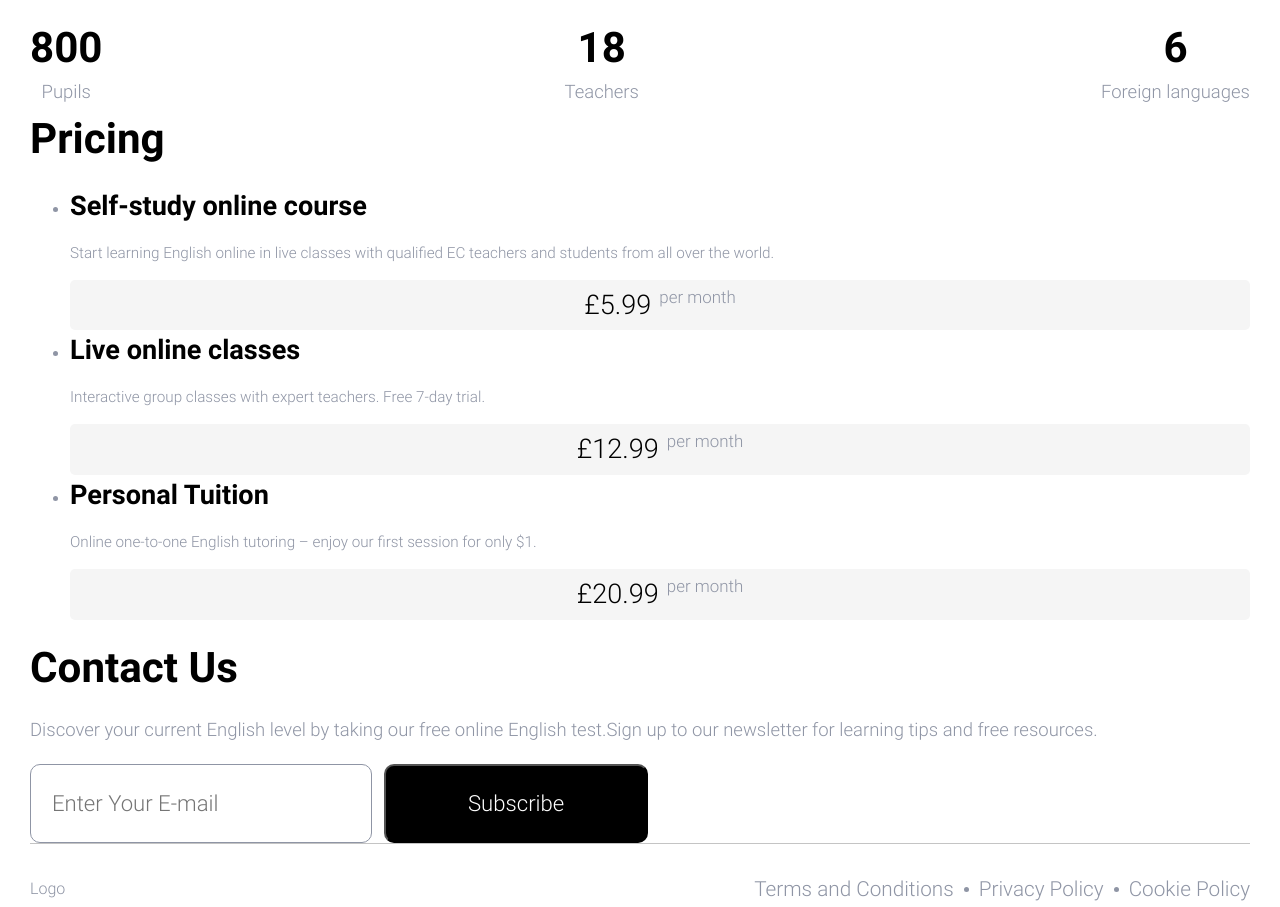
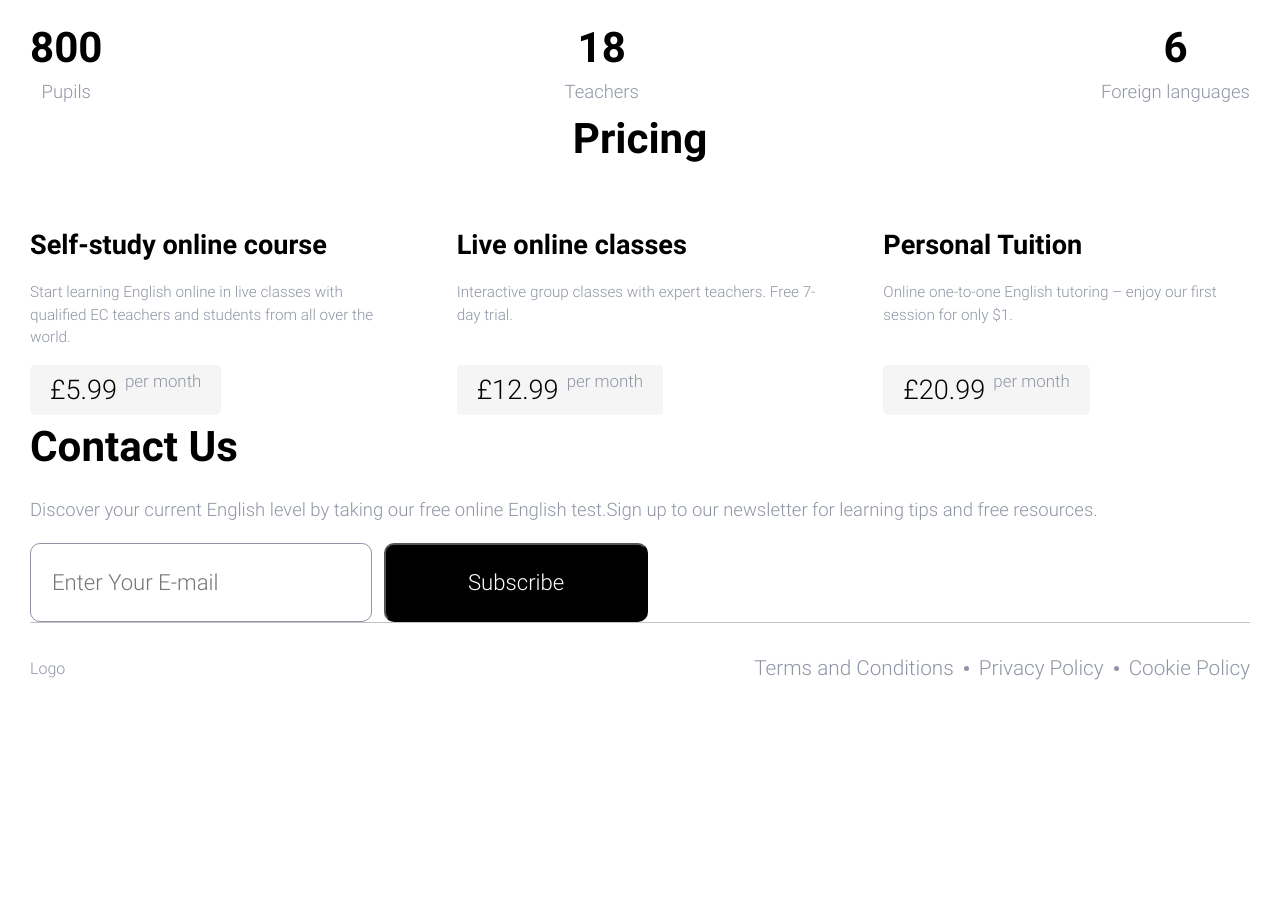
Before and after one commit to A-Apkhanov/Britlex, a website built with webpack: page src/index.html in a window 1280 px wide. Shown: the part 1625-2532 px from the top of the page. After the commit the page ends 2374 px from the top, so only its background shows below. Built offline with nearby package versions, Linux system fonts and the light colour scheme.

Commit message:
Add base styles for pricing

```diff
--- a/src/index.html
+++ b/src/index.html
@@ -157,11 +157,11 @@
       </ul>
     </article>
   </section>
-  <section id="pricing">
-    <h2 class="section-title">
+  <section id="pricing" class="pricing">
+    <h2 class="pricing_title section-title">
       Pricing
     </h2>
-    <ul>
+    <ul class="pricing_price-list">
       <li class="price-card">
         <h3 class="price-card_title">
           Self-study online course
@@ -169,7 +169,7 @@
         <p class="price-card_message">
           Start learning English online in live classes with qualified EC teachers and students from all over the world.
         </p>
-        <div class="price">
+        <div class="price-card_price price">
           <span class="price_text">£5.99</span>
           <sup class="price_sup">per month</sup>
         </div>
@@ -181,7 +181,7 @@
         <p class="price-card_message">
           Interactive group classes with expert teachers. Free 7-day trial.
         </p>
-        <div class="price">
+        <div class="price-card_price price">
           <span class="price_text">£12.99</span>
           <sup class="price_sup">per month</sup>
         </div>
@@ -193,7 +193,7 @@
         <p class="price-card_message">
           Online one-to-one English tutoring – enjoy our first session for only $1.
         </p>
-        <div class="price">
+        <div class="price-card_price price">
           <span class="price_text">£20.99</span>
           <sup class="price_sup">per month</sup>
         </div>
--- a/src/styles/block/price-card.scss
+++ b/src/styles/block/price-card.scss
@@ -1,6 +1,10 @@
 @use "../ds-system/ds-colors" as *;
 
 .price-card {
+  display: flex;
+  flex-direction: column;
+  align-items: flex-start;
+
   &_title {
     margin: 0;
 
@@ -11,4 +15,8 @@
   &_message {
     font-size: clamp(0.81rem, calc(0.77rem + 0.23vw), 1.00rem);
   }
+
+  &_price {
+    margin-top: auto;
+  }
 }
--- a/src/styles/block/price.scss
+++ b/src/styles/block/price.scss
@@ -6,7 +6,7 @@
   align-items: center;
   gap: 8px;
 
-  padding: 5px 0;
+  padding: 5px 20px;
 
   background-color: $color--bg;
   border-radius: 5px;
--- /dev/null
+++ b/src/styles/layout/pricing.scss
@@ -0,0 +1,15 @@
+@use "../mixins/m_clear-list" as *;
+
+.pricing {
+  &_title.section-title {
+    text-align: center;
+    margin-bottom: 55px;
+  }
+
+  &_price-list {
+    @include clear-list;
+    display: grid;
+    grid-template-columns: 1fr 1fr 1fr;
+    gap: 60px;
+  }
+}
--- a/src/styles/style.scss
+++ b/src/styles/style.scss
@@ -8,6 +8,7 @@
 @use "layout/container.scss";
 @use "layout/header.scss";
 @use "layout/footer.scss";
+@use "layout/pricing.scss";
 
 //blocks
 @use "block/button.scss";
```
